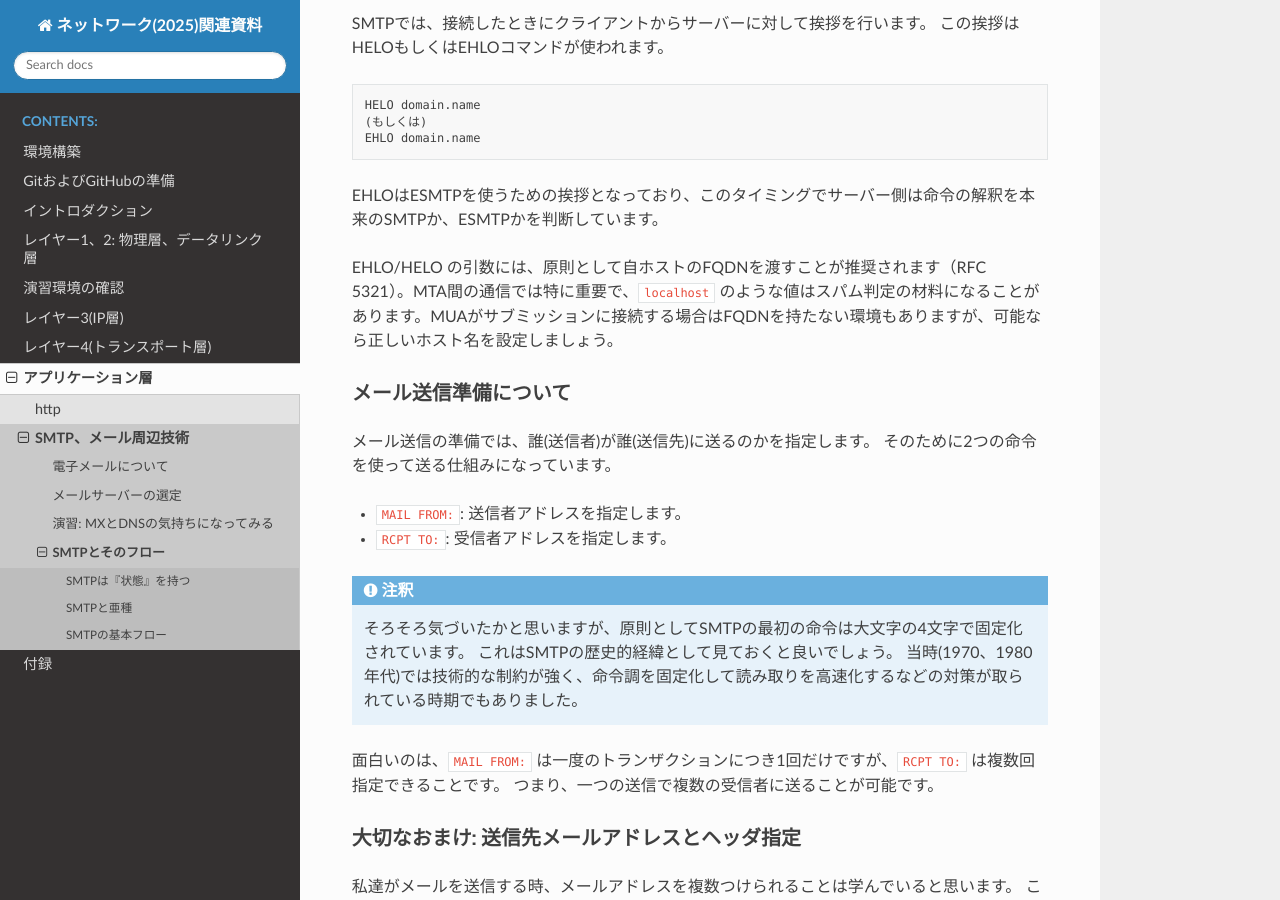
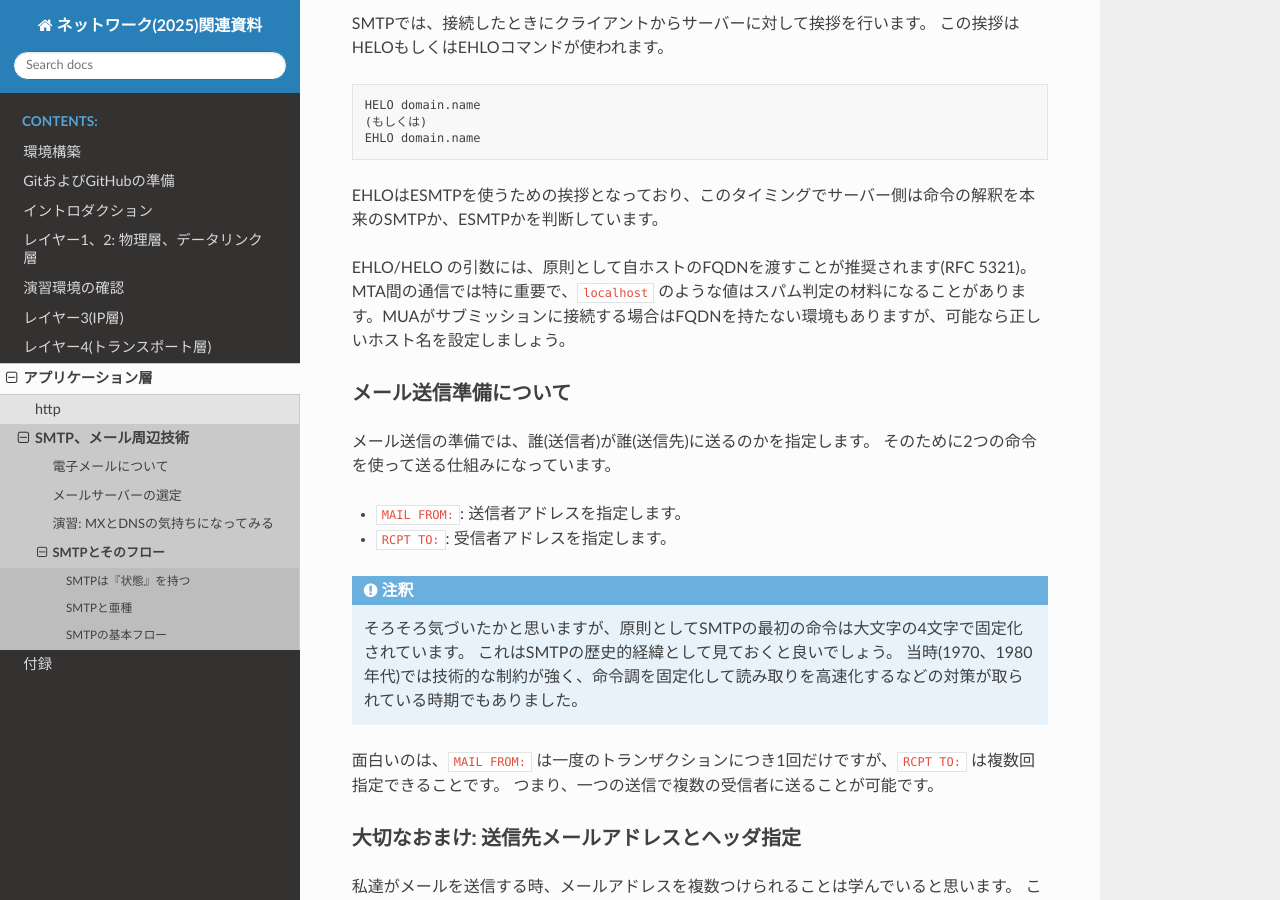
Before and after one commit to densuke/2025-network-doc, a Sphinx documentation site: the page built from source/app/smtp/smtp-flow.md, in a window 1280 px wide and 900 px high, scrolled down 1979 px. Built offline with Sphinx 7.4.7 and the Read the Docs theme 3.1.0, drawn with Linux system fonts in a browser that asks for light colours.

Commit message:
全角記号への対応
Co-authored-by: gemini-code-assist[bot] <176961590+gemini-code-assist[bot]@users.noreply.github.com>

```diff
--- a/source/app/smtp/smtp-flow.md
+++ b/source/app/smtp/smtp-flow.md
@@ -93,7 +93,7 @@ EHLO domain.name
 
 EHLOはESMTPを使うための挨拶となっており、このタイミングでサーバー側は命令の解釈を本来のSMTPか、ESMTPかを判断しています。
 
-EHLO/HELO の引数には、原則として自ホストのFQDNを渡すことが推奨されます（RFC 5321）。MTA間の通信では特に重要で、`localhost` のような値はスパム判定の材料になることがあります。MUAがサブミッションに接続する場合はFQDNを持たない環境もありますが、可能なら正しいホスト名を設定しましょう。
+EHLO/HELO の引数には、原則として自ホストのFQDNを渡すことが推奨されます(RFC 5321)。MTA間の通信では特に重要で、`localhost` のような値はスパム判定の材料になることがあります。MUAがサブミッションに接続する場合はFQDNを持たない環境もありますが、可能なら正しいホスト名を設定しましょう。
 
 ### メール送信準備について
 
```
